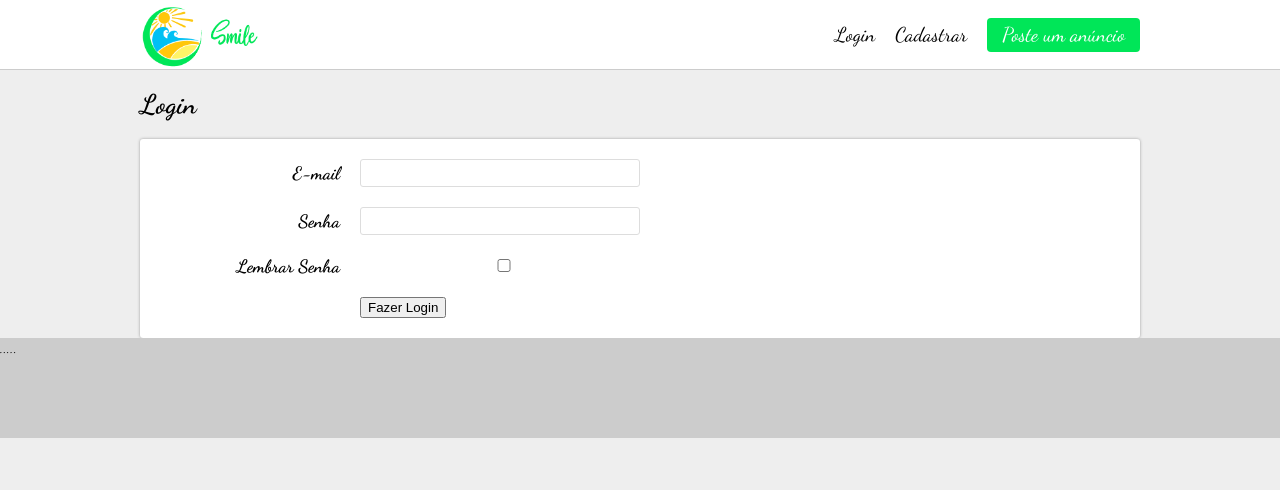
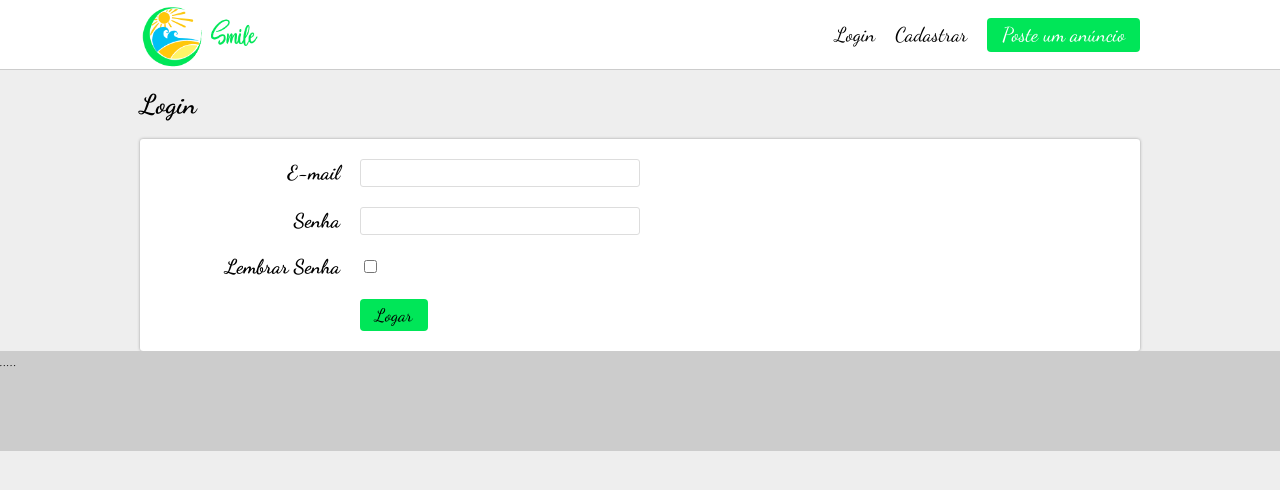
Before and after one commit to EduardoMendes418/Smile, a React (Create React App) app in the folder frontend/: page /signin in a window 1280 px wide. Shown: the top 490 px of the page. Built offline with nearby package versions, Linux system fonts and the light colour scheme.

Commit message:
first commit

```diff
--- a/frontend/package.json
+++ b/frontend/package.json
@@ -7,6 +7,7 @@
     "@testing-library/react": "^11.1.0",
     "@testing-library/user-event": "^12.1.10",
     "js-cookie": "^2.2.1",
+    "qs": "^6.10.1",
     "react": "^17.0.2",
     "react-dom": "^17.0.2",
     "react-redux": "^7.2.4",
--- a/frontend/src/components/partials/Header/index.js
+++ b/frontend/src/components/partials/Header/index.js
@@ -29,9 +29,11 @@ const Header = () => {
                                     <Link to="/my-account"> Minha Conta </Link>
                                 </li>
                                 <li>
-                                    <Link to="/logout"> Sair </Link>
+                                    <button> Sair </button>
                                 </li>
-
+                                <li>
+                                    <Link to="/signin" className="button"> Poste um anúncio </Link>
+                                </li>
                             </>
                         }
                         {!logged &&
--- a/frontend/src/components/partials/Header/styled.js
+++ b/frontend/src/components/partials/Header/styled.js
@@ -46,10 +46,13 @@ export const HeaderArea = styled.div`
             margin-left: 20px;
             maegin-right: 20px;
 
-            a{
+            a, button {
+                border:0;
+                background:none;
                 color: #000;
                 font-size: 20px;
                 text-decoration: none;
+                font-family: 'Dancing Script', cursive;
 
                 &:hover{
                     color: #999;
--- a/frontend/src/components/templatecomponents.js
+++ b/frontend/src/components/templatecomponents.js
@@ -16,3 +16,11 @@ export const PageTitle = styled.h1`
 export const PageBody = styled.div`
 
 `;
+
+export const ErrorMessage = styled.div`
+    margin:10px 0;
+    background-color: #FFCACA;
+    color: #000;
+    border:2px solid #FF0000;
+    padding: 10px;
+`;
--- /dev/null
+++ b/frontend/src/helpers/Api.js
@@ -0,0 +1,73 @@
+import Cookies from 'js-cookie';
+import qs from 'qs';
+
+const BASEAPI = 'http://alunos.b7web.com.br:501';
+
+// ****************  POST ***********************
+const apiFetchPost = async (endpoint, body) => {
+    //verificao de token
+    if(!body.token){
+        let token = Cookies.get('token');
+        if(token){
+            body.token = token;
+        }
+    }
+    const res = await fetch(BASEAPI+endpoint,{
+        method:'POST',
+        headers:{
+            'Accept': 'application/json',
+            'Content-type': 'application/json'
+        },
+        body:JSON.stringify(body)
+    });
+    const json = await res.json();
+
+    //autorizacao do usuario
+    if(json.notallowed){
+        window.location.href = '/signin';
+        return;
+    }
+
+    return json;
+}
+
+//************ GET **********************
+ const apiFetchGet = async (endpoint, body = []) => {
+    //verificao de token
+    if(!body.token){
+        let token = Cookies.get('token');
+        if(token){
+            body.token = token;
+        }
+    }
+    const res = await fetch(`${BASEAPI+endpoint}?${qs.stringify(body)}`);
+    const json = await res.json();
+
+    //autorizacao do usuario
+    if(json.notallowed){
+        window.location.href = '/signin';
+        return;
+    }
+
+    return json;
+}
+
+// REQUISICAO
+const api = {
+    //Login
+    login: async (email, password) => {
+        const json = await apiFetchPost(
+            '/user/signin',
+            {email, password}
+        );
+        return json;
+    }
+};
+
+
+export default  () => api;
+
+//server http://alunos.b7web.com.br:501/ping
+
+//suporte@b7web.com.br
+//senha: 1234
--- a/frontend/src/helpers/AuthHandler.js
+++ b/frontend/src/helpers/AuthHandler.js
@@ -1,6 +1,17 @@
 import Cookies from 'js-cookie';
 
+//Cookie
 export const isLogged = () => {
     let token  = Cookies.get('token');
     return (token) ? true : false;
 }
+
+//Login
+export const doLogin = (token, rememberPassword =  false ) => {
+    if(rememberPassword){
+        Cookies.set('token', token, {expires:999}); //expira 999 dias
+    }else{
+        Cookies.set('token', token); //assim q fechar navegador limpa cookie
+    }
+
+}
--- a/frontend/src/pages/SignIn/index.js
+++ b/frontend/src/pages/SignIn/index.js
@@ -1,37 +1,90 @@
-import React from 'react';
+import React, { useState } from 'react';
+import { PageArea } from './styled';
+import { PageContainer, PageTitle, ErrorMessage } from '../../components/templatecomponents';
+import { doLogin } from '../../helpers/AuthHandler';
 
-import { PageArea } from './styled';
+//buscando api no serve hook
+import useApi from '../../helpers/Api';
 
-import { PageContainer, PageTitle } from '../../components/templatecomponents'
 
 const  Page =  () => {
+    //chamando a api
+    const api = useApi();
+    //criando chamadas usestate
+    const [email, setEmail] = useState('');
+    const [password, setPassword] = useState('');
+    const [rememberPassword, setRememberPassword ] = useState(false);
+    //btn desabilitado
+    const [disabled,setDisabled] = useState(false);
+    const [error, setError] = useState('');
+
+    //TRATAR FORMULARIO
+    const handleSubmit = async (e) =>{
+        e.preventDefault();
+        //bloqueia
+        setDisabled(true);
+        const json = await api.login(email, password);
+
+        //teve error
+        if(json.error){
+            setError(json.error);
+        //nao teve error
+        }else{
+            doLogin(json.token, rememberPassword);
+            window.location.href = '/';
+        }
+        //debloqueia
+        setDisabled(false);
+    }
+
     return (
         <PageContainer>
             <PageTitle>Login</PageTitle>
             <PageArea>
-                <form>
+                {/* MONSTRANO ERROR */}
+                {error &&
+                    <ErrorMessage>{error}</ErrorMessage>
+                }
+                <form onSubmit={handleSubmit}>
                     <label className="area">
                         <div className="area--title">E-mail</div>
                         <div className="area--input">
-                            <input type="email"/>
+                            <input
+                            type="email"
+                            disabled={disabled}
+                            value={email}
+                            onChange={e=>setEmail(e.target.value)}
+                            required
+                            />
                         </div>
                     </label>
                     <label className="area">
                         <div className="area--title">Senha</div>
                         <div className="area--input">
-                            <input type="password"/>
+                            <input
+                            type="password"
+                            disabled={disabled}
+                            value={password}
+                            onChange={e=>setPassword(e.target.value)}
+                            required
+                            />
                         </div>
                     </label>
                     <label className="area">
                         <div className="area--title">Lembrar Senha</div>
-                        <div className="area--input">
-                            <input type="checkbox"/>
+                        <div className="">
+                            <input
+                            type="checkbox"
+                            disabled={disabled}
+                            value={rememberPassword}
+                            onChange={()=>setRememberPassword(!rememberPassword)}
+                            />
                         </div>
                     </label>
                     <label className="area">
                         <div className="area--title"></div>
                         <div className="area--input">
-                            <button>Fazer Login</button>
+                            <button  disabled={disabled} >Logar</button>
                         </div>
                     </label>
                 </form>
--- a/frontend/src/pages/SignIn/styled.js
+++ b/frontend/src/pages/SignIn/styled.js
@@ -7,7 +7,6 @@ export const PageArea = styled.div`
         border-radius:3px;
         padding:10px;
         box-shadow:0px 0px 3px #999;
-
 
         .area {
             display:flex;
@@ -19,13 +18,11 @@ export const PageArea = styled.div`
             width:200px;
             text-align:right;
             padding-right:20px;
-            font-weight:bold;
-            font-size:18px;
-        }
-
-        .area--input{
+            font-weight:700;
+            font-size:20px;
+         }
+        .area--input {
             flex:1;
-
             input {
                 width:100%;
                 font-size:14px;
@@ -35,11 +32,24 @@ export const PageArea = styled.div`
                 outline:0;
                 transition:all ease .4s;
 
-            }
                 &:focus {
                     border:1px solid #333;
                     color:#333;
                 }
+
+            }
+
+            button {
+                background-color: #00e658;
+                border:0;
+                outline:0;
+                padding: 5px 15px;
+                border-radius: 4px;
+                color:#000;
+                font-size: 18px;
+                cursor: pointer;
+                font-family: 'Dancing Script', cursive;
+            }
 
             }
 
```
Also changed, not shown: frontend/src/logo.svg (added), 1 other file (tests, documents, lock files or other folders).
